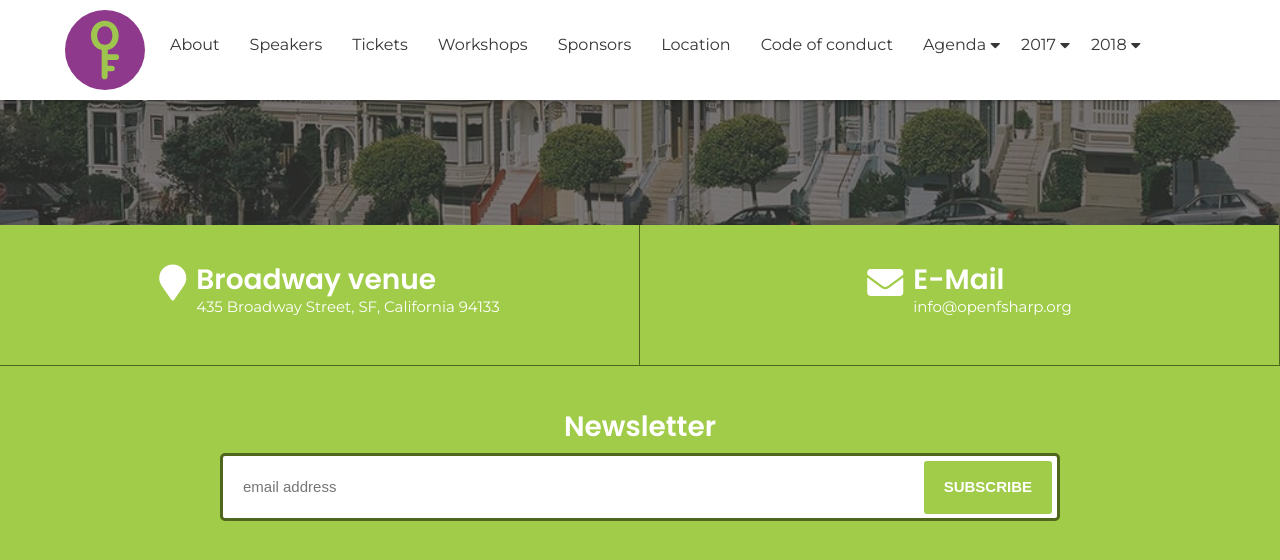
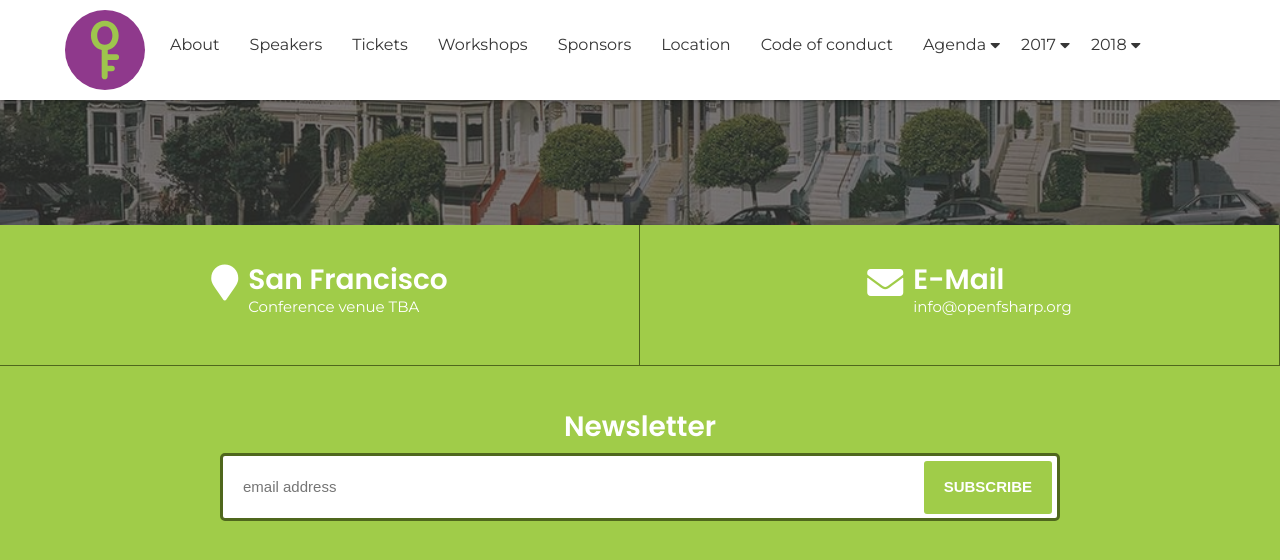
Before and after one commit to open-fsharp/open-fsharp.github.io, a Jekyll site: the page built from index.html, in a window 1280 px wide and 900 px high, scrolled down 4498 px, cut to the strip 0-562 px from the top of the window. Built offline with Jekyll 4.4.1, drawn with Linux system fonts in a browser that asks for light colours; nearby versions of some CDN libraries; the list of posts is cut into pages by our own code; comment, search, counter and statistics services are not loaded.

Commit message:
Updates venue information until it's finalized

```diff
--- a/_includes/contact.html
+++ b/_includes/contact.html
@@ -8,8 +8,8 @@
 							<div class="contact-item">
 								<span><i class="fa fa-map-marker"></i></span>
 								<div class="content">
-									<h4 class="ccr-name">Broadway venue</h4>
-									<p class="ccr-detail">435 Broadway Street, SF, California 94133</p>
+									<h4 class="ccr-name">San Francisco</h4>
+									<p class="ccr-detail">Conference venue TBA</p>
 								</div>
 							</div>
 						</div><!-- /.contact-item-outer -->
```
